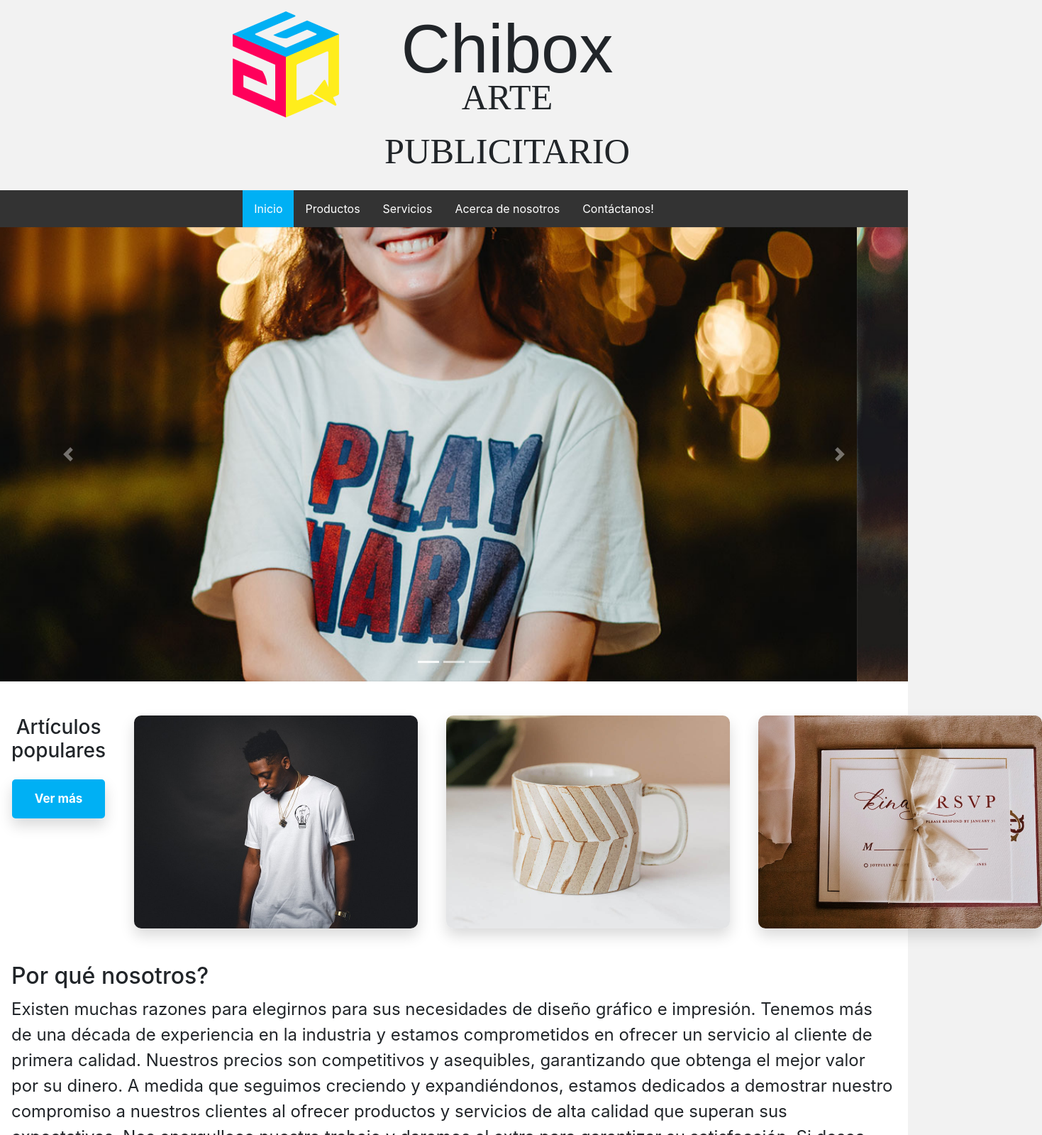
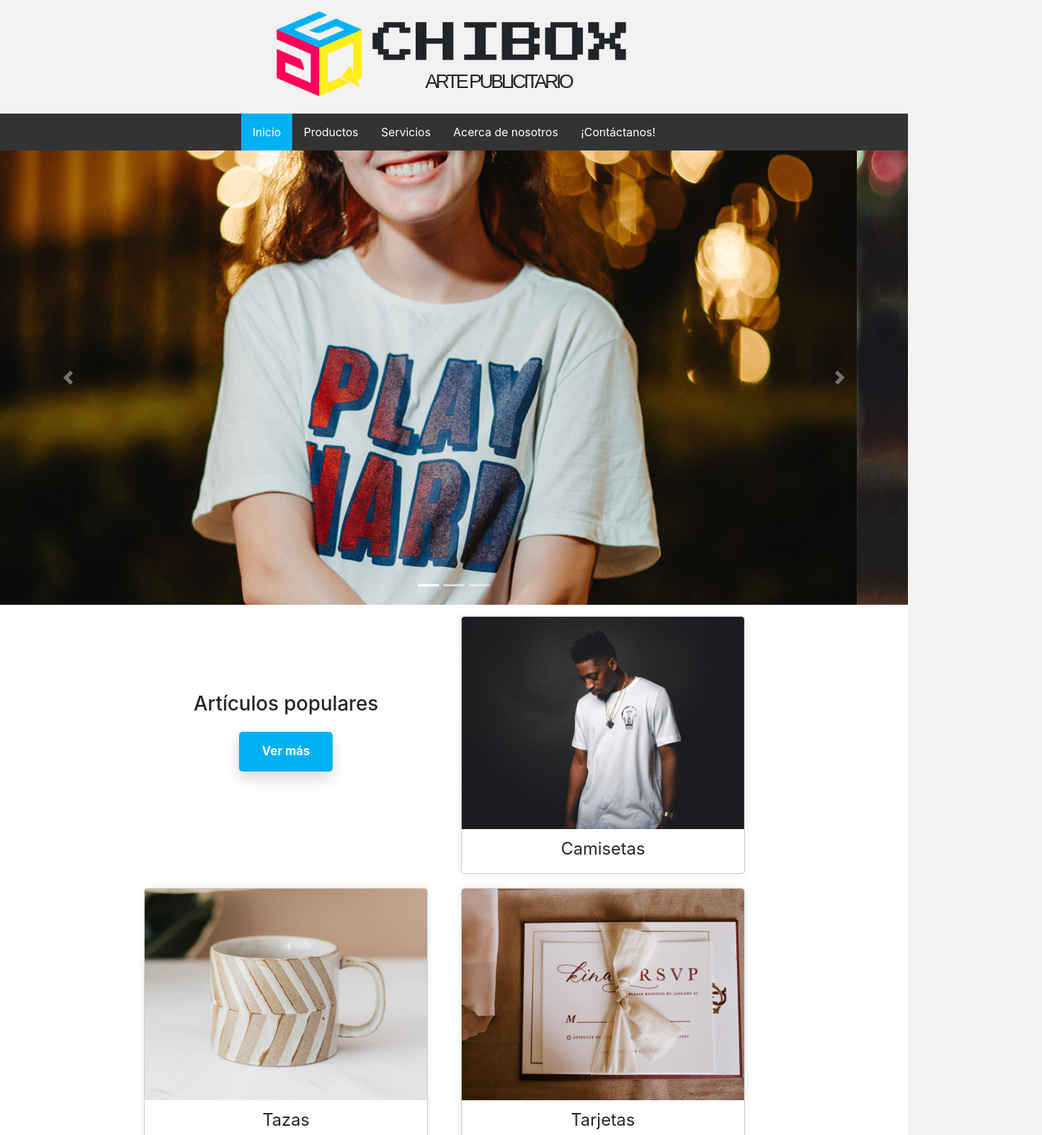
Before and after one commit to transparent-alpaca/chibox, a plain HTML site: page index.html in a window 1280 px wide. Shown: the top 1599 px of the page at 71% size, 1469 px wide, since content can reach past the window. Drawn offline with nearby package versions, Linux system fonts and the light colour scheme; a script that the page names is missing; a web font is replaced by a local one.

Commit message:
Add files via upload

```diff
--- a/index.html
+++ b/index.html
@@ -30,7 +30,7 @@
   <header>
     <div id="logo-div">
       <a href="#"><img id="logo" src="images/logo1.png" alt="logo" width="150px" /></a>
-      <p id="chibox">Chibox</p>
+      <p id="chibox">CHIBOX</p>
       <br />
       <p id="artepub">ARTE PUBLICITARIO</p>
     </div>
@@ -42,7 +42,7 @@
       <li><a href="./productos.html">Productos</a></li>
       <li><a href="./servicios.html">Servicios</a></li>
       <li><a href="./acerca.html">Acerca de nosotros</a></li>
-      <li><a href="./contacto.html">Contáctanos!</a></li>
+      <li><a href="./contacto.html">¡Contáctanos!</a></li>
     </ul>
     <div id="demo" class="carousel slide" data-ride="carousel">
       <!-- Indicators -->
@@ -79,13 +79,22 @@
         <a id="see-more" href="./productos.html">Ver más</a>
       </div>
       <div id="content-box2">
-        <img src="./images/pop-1.jpg" width="400"/>
+        <img src="./images/pop-1.jpg"/>
+        <div class="content-box-description">
+          <p>Camisetas</p>
+        </div>
       </div>
       <div id="content-box3">
-        <img src="./images/pop-2.jpg" width="400"/>
+        <img src="./images/pop-2.jpg"/>
+        <div class="content-box-description">
+          <p>Tazas</p>
+        </div>
       </div>
       <div id="content-box4">
-        <img src="./images/pop-3.jpg" width="400"/>
+        <img src="./images/pop-3.jpg"/>
+        <div class="content-box-description">
+          <p>Tarjetas</p>
+        </div>
       </div>
     </div>
     <div class="text">
--- a/style.css
+++ b/style.css
@@ -1,6 +1,9 @@
+@import url('https://fonts.googleapis.com/css2?family=Lexend+Peta:wght@300;500;700&family=Press+Start+2P&family=Unica+One&display=swap');
+
 html {
     margin: auto;
     max-width: 1500px;
+    min-width: 565px;
     background-color: #f2f2f2;
     height: 100%;
 }
@@ -49,26 +52,29 @@ header {
 
 #logo-div {
     margin: 0 auto;
-    max-width: 50%;
+    max-width: 700px;
     display: grid;
-    grid-template-columns: auto auto;
+    grid-template-columns: 1fr 1fr;
 }
 
 #logo {
-    height: auto;
+    /*height: auto;*/
     grid-column: 1;
-    grid-row: 1/2;
+    grid-row: 1/3;
 }
 
 #chibox {
-    font-family: ethnocentric, sans-serif;
+    /*font-family: ethnocentric, sans-serif;*/
+    /*font-family: 'Lexend Peta', sans-serif;*/
+    font-family: 'Press Start 2P', cursive;
     font-style: normal;
     font-weight: 500;
-    font-size: 6em;
+    font-size: 5.4em;
     text-align: center;
-    margin-top: -0.2em;
+    padding-left: 10px;
+    margin-top: 0em;
     grid-column: 2;
-    grid-row: 1/2;
+    grid-row: 1;
     -webkit-user-select: none;
     /* Safari */
     -moz-user-select: none;
@@ -80,14 +86,17 @@ header {
 }
 
 #artepub {
-    font-family: 'Fjord One', serif;
+    /*font-family: 'Fjord One', serif;*/
+    font-family: 'Lexend Peta', sans-serif;
+    /*font-family: 'Unica One', cursive;*/
+    letter-spacing: -0.13em;
     font-style: normal;
     font-weight: 300;
-    font-size: 3.15em;
+    font-size: 2.5em;
     text-align: center;
     margin-top: -1.3em;
     grid-column: 2;
-    grid-row: 2/3;
+    grid-row: 2;
     -webkit-user-select: none;
     /* Safari */
     -moz-user-select: none;
@@ -171,24 +180,66 @@ main {
 #grid-home {
     display: grid;
     grid-template-columns: repeat(4, 1fr);
-    grid-gap: 40px;
+    grid-gap: 20px;
     margin-top: 2rem;
     margin-bottom: 3em;
-}
-
-#grid-home img {
-    box-shadow: 0px 10px 20px rgba(0, 0, 0, 0.15);
-    border-radius: 10px;
 }
 
 .ser-img {
     box-shadow: 0px 10px 20px rgba(0, 0, 0, 0.15);
     border-radius: 10px;
     margin-bottom: 3em;
+    max-width: 100%;
 }
 
 #content-box1 {
     text-align: center;
+}
+
+#content-box2 {
+    grid-row: 1;
+    grid-column: 2;
+    background-color: #fff;
+    border: 1px solid #ccc;
+    border-radius: 5px;
+    box-shadow: 0 0 10px rgba(0, 0, 0, 0.1);
+    overflow: hidden;
+    max-width: 400px;
+}
+
+#content-box3 {
+    grid-row: 1;
+    grid-column: 3;
+    background-color: #fff;
+    border: 1px solid #ccc;
+    border-radius: 5px;
+    box-shadow: 0 0 10px rgba(0, 0, 0, 0.1);
+    overflow: hidden;
+    max-width: 400px;
+}
+
+#content-box4 {
+    grid-row: 1;
+    grid-column: 4;
+    background-color: #fff;
+    border: 1px solid #ccc;
+    border-radius: 5px;
+    box-shadow: 0 0 10px rgba(0, 0, 0, 0.1);
+    overflow: hidden;
+    max-width: 400px;
+}
+
+#content-box2 img, #content-box3 img, #content-box4 img {
+    display: block;
+    width: 100%;
+    border-radius: 0;
+}
+
+.content-box-description {
+    padding: 10px;
+    padding-bottom: 0px;
+    text-align: center;
+    font-size: 1.5em;
 }
 
 #see-more a {
@@ -306,7 +357,7 @@ footer {
     margin-bottom: 3em;
 }
 
-#content-ropa1,
+/*#content-ropa1,
 #content-acce1 {
     grid-column: 1 / 2;
 }
@@ -324,9 +375,139 @@ footer {
 #content-ropa4,
 #content-acce4 {
     grid-column: 4 / 5;
-}
+}*/
 
 #grid-products img {
     box-shadow: 0px 10px 20px rgba(0, 0, 0, 0.15);
     border-radius: 10px;
+    max-width: 400px;
 }
+
+.product-description {
+    font-size: 1.3em;
+}
+
+@media (max-width: 1455px) {
+
+    #logo-div {
+        max-width: 500px;
+        margin: 0 auto;
+    }
+
+    #logo {
+        max-width: 120px;
+    }
+
+    #chibox {
+        font-size: 3.8em;
+    }
+
+    #artepub {
+        font-size: 1.7em;
+        margin-top: -1.5em;
+    }
+
+    #grid-home {
+        grid-template-columns: 1fr 1fr;
+        max-width: 100%;
+        margin: 0 15% 3em 15%;
+    }
+
+    #content-box1 {
+        grid-row: 1;
+        grid-column: 1;
+        padding-top: 25%;
+        padding-bottom: 25%;
+        max-width: 400px;
+    }
+
+    #content-box2 {
+        grid-row: 1;
+        grid-column: 2;
+        max-width: 400px;
+    }
+
+    #content-box3 {
+        grid-row: 2;
+        grid-column: 1;
+        max-width: 400px;
+    }
+
+    #content-box4 {
+        grid-row: 2;
+        grid-column: 2;
+        max-width: 400px;
+    }
+
+    #content-box2 img, #content-box3 img, #content-box4 img {
+        display: block;
+        width: 100%;
+        border-radius: 0;
+    }
+
+    .content-box-description {
+        padding: 10px;
+        padding-bottom: 0px;
+        text-align: center;
+        font-size: 1.5em;
+    }
+
+    .garantia-div {
+        max-width: 100%;
+    }
+
+    #grid-products {
+        grid-template-columns: repeat(2, 1fr);
+        max-width: 840px;
+        min-width: 50%;
+        margin: 0 auto;
+    }
+
+    #content-ropa1, #content-acce1, #content-taza1 {
+        text-align: center;
+        margin: 25% 0 25% 0;
+        max-width: 400px;
+    }
+
+}
+
+@media (max-width: 900px){
+
+    #grid-products {
+        grid-template-columns: repeat(1, 1fr);
+        margin: 0 auto;
+    }
+
+    #grid-products img {
+        max-width: 100%;
+    }
+
+    #content-ropa1, #content-acce1, #content-taza1 {
+        text-align: center;
+        max-width: 100%;
+        margin: 0;
+        margin-top: 2.5em;
+    }
+
+    .product-description {
+        margin-bottom: -20px;
+    }
+
+}
+
+@media (max-width: 600px) {
+
+    #grid-home {
+        grid-template-columns: 1fr 1fr;
+        max-width: 100%;
+        margin: 0 0% 3em 0%;
+    }
+
+    .footext {
+        max-width: 75%;
+        margin: 0 auto;
+        padding: 0;
+        padding-top: 1.5em;
+    }
+
+}
```
Also changed, not shown: acerca.html (+2 -2 lines), contacto.html (+2 -2 lines), productos.html (+14 -11 lines), servicios.html (+7 -7 lines).
